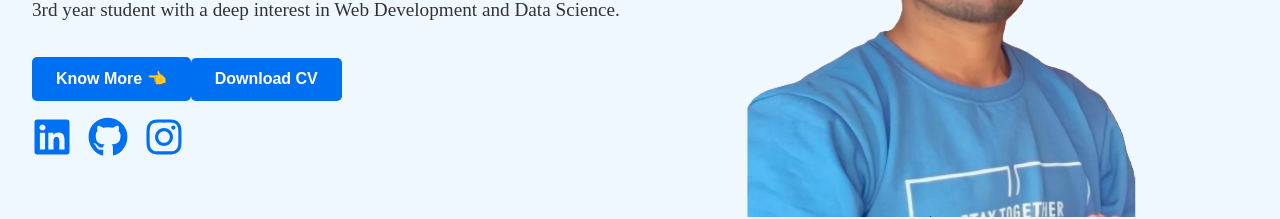
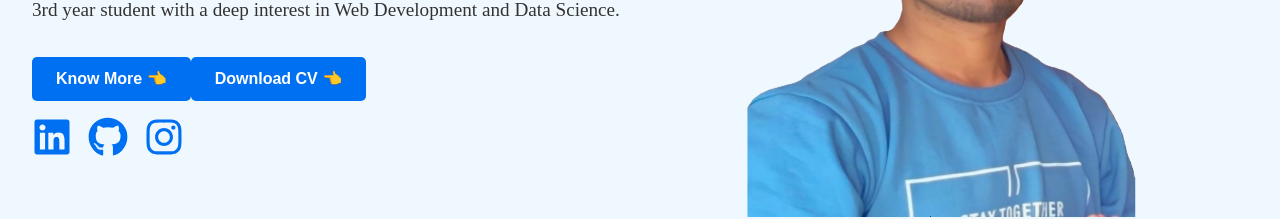
Before and after one commit to PRIYANSHU700/Portfolio, a Next.js app: page / in a window 1280 px wide. Shown: the part 380-599 px from the top of the page. Built offline with nearby package versions, Linux system fonts and the light colour scheme.

Commit message:
Update Homesection1.js

```diff
--- a/components/Homesection1.js
+++ b/components/Homesection1.js
@@ -26,7 +26,7 @@ const Homesection1 = () => {
         </p>
 
         <button onClick={() => window.location.href = '/about'} className={styles.ctaButton}>  Know More <span className={styles.pointer}>👈</span></button>
-        <button onClick={() => window.location.href = '/about'} className={styles.ctaButton}>  Download CV <span className={styles.pointer}></span></button>
+        <button onClick={() => window.location.href = '/about'} className={styles.ctaButton}>  Download CV <span className={styles.pointer}>👈</span></button>
 
 
         <div className={styles.socialLinks}>
```
